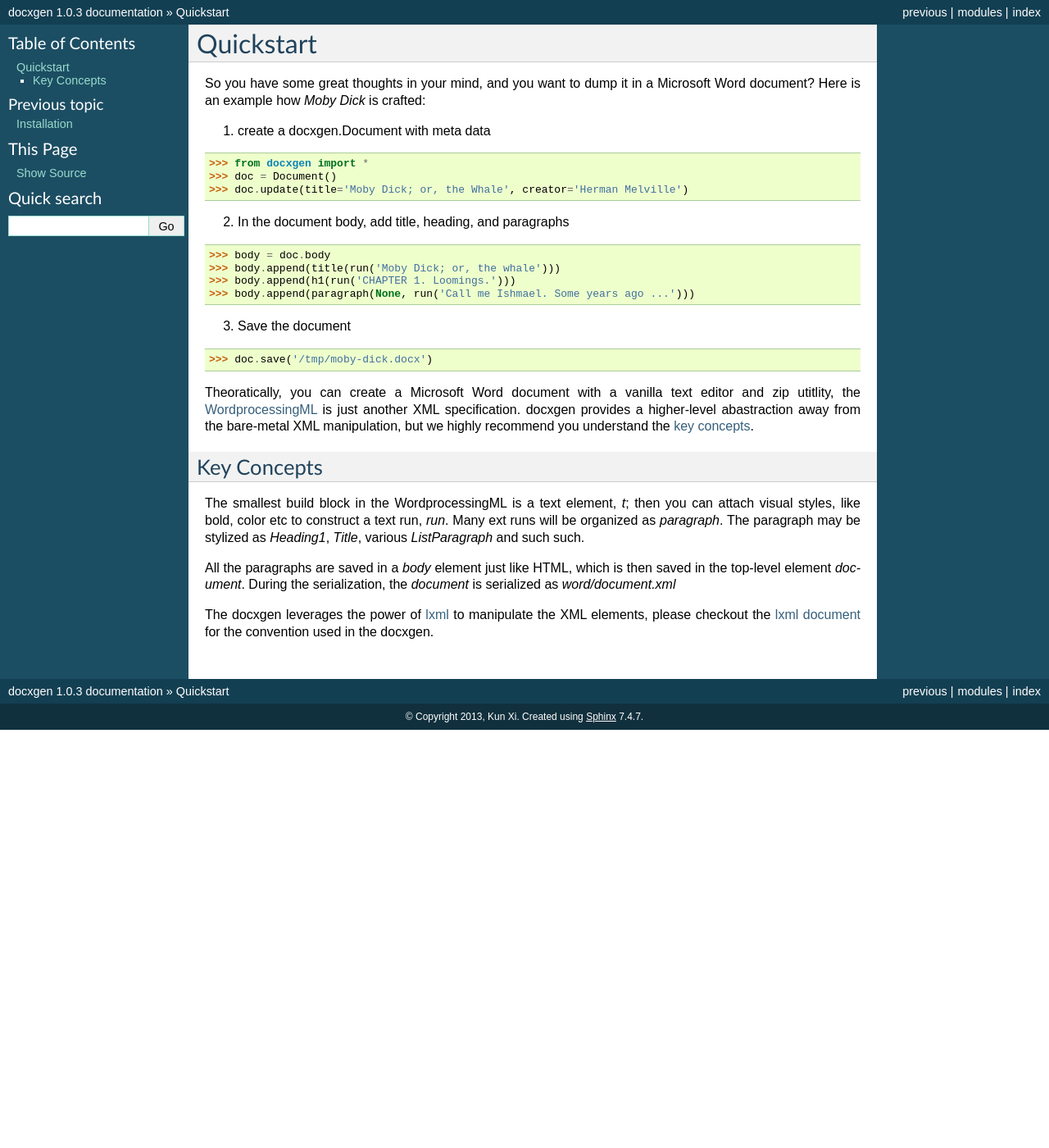
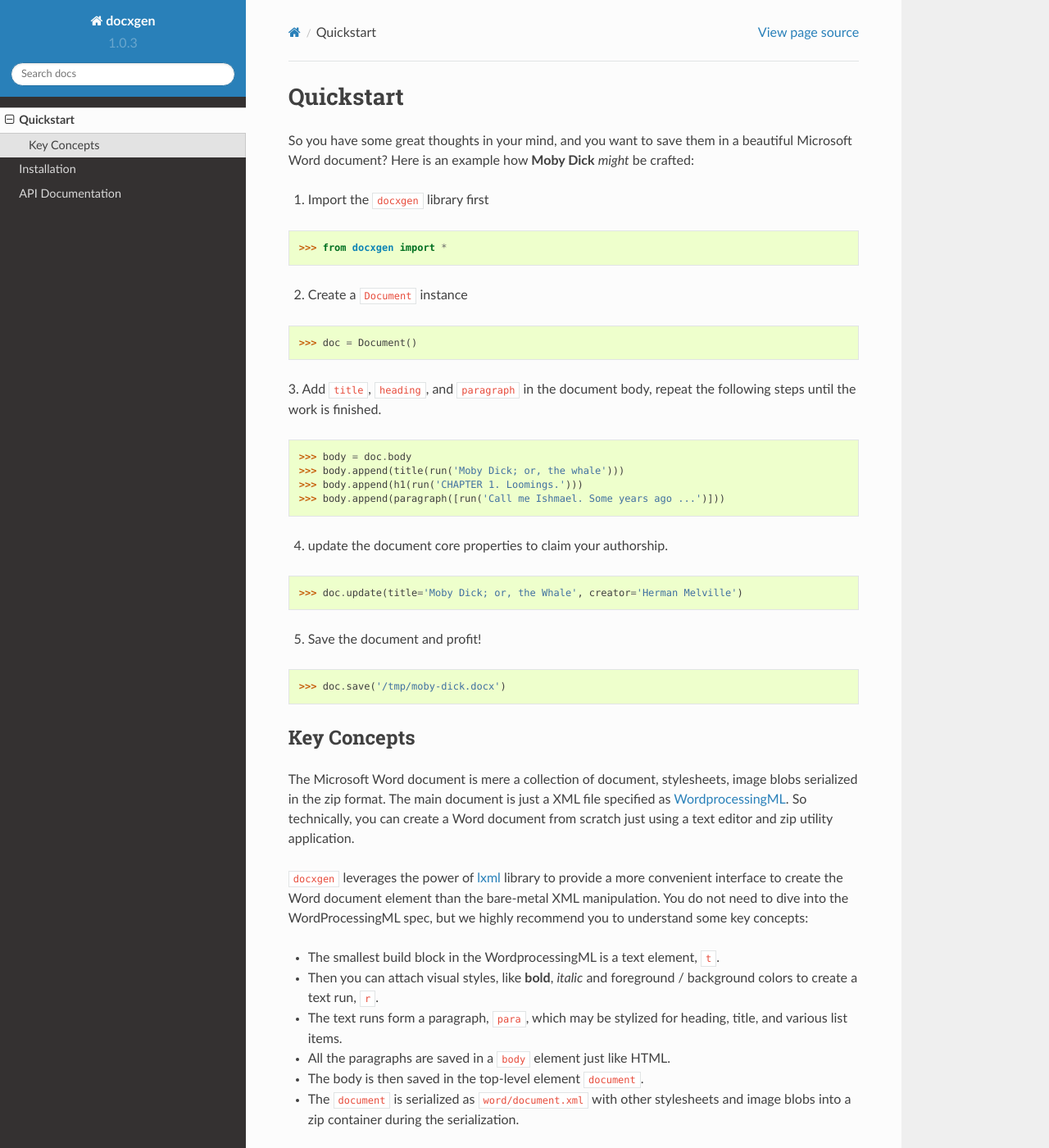
Before and after one commit to kunxi/docxgen, a Sphinx documentation site: the page built from docs/quickstart.txt, in a window 1280 px wide and 1400 px high. Shown: the whole window at 82% size. Built offline with Sphinx 7.4.7 and the Read the Docs theme 2.0.0, drawn with Linux system fonts in a browser that asks for light colours; pages that are not in the unit, such as notebooks, are missing from menus; some of the changed text lies outside the part shown.

Commit message:
Update the document, make the code pep8 compliant.

```diff
--- a/docs/conf.py
+++ b/docs/conf.py
@@ -25,7 +25,7 @@ import sys, os
 
 # Add any Sphinx extension module names here, as strings. They can be extensions
 # coming with Sphinx (named 'sphinx.ext.*') or your custom ones.
-extensions = ['sphinx.ext.autodoc', 'sphinx.ext.doctest']
+extensions = ['sphinx.ext.autodoc', 'sphinx.ext.intersphinx']
 
 # Add any paths that contain templates here, relative to this directory.
 templates_path = ['_templates']
@@ -91,7 +91,15 @@ pygments_style = 'sphinx'
 
 # The theme to use for HTML and HTML Help pages.  See the documentation for
 # a list of builtin themes.
-html_theme = 'default'
+# html_theme = 'default'
+import os
+on_rtd = os.environ.get('READTHEDOCS', None) == 'True'
+
+if not on_rtd:  # only import and set the theme if we're building docs locally
+    import sphinx_rtd_theme
+    html_theme = 'sphinx_rtd_theme'
+    html_theme_path = [sphinx_rtd_theme.get_html_theme_path()]
+
 
 # Theme options are theme-specific and customize the look and feel of a theme
 # further.  For a list of options available for each theme, see the
--- a/docs/quickstart.txt
+++ b/docs/quickstart.txt
@@ -1,53 +1,65 @@
-==========
+.. _quickstart:
+
 Quickstart
 ==========
 
-.. module:: docxgen
+So you have some great thoughts in your mind, and you want to save them in
+a beautiful Microsoft Word document? Here is an example how **Moby Dick**
+*might* be crafted:
 
-So you have some great thoughts in your mind, and you want to dump it in
-a Microsoft Word document? Here is an example how *Moby Dick* is crafted:
-
-1. create a docxgen.Document with meta data
+1. Import the ``docxgen`` library first
 
 >>> from docxgen import *
+
+2. Create a ``Document`` instance
+
 >>> doc = Document()
->>> doc.update(title='Moby Dick; or, the Whale', creator='Herman Melville')
 
-2. In the document body, add title, heading, and paragraphs
+3. Add ``title``, ``heading``, and ``paragraph`` in the document body, repeat
+the following steps until the work is finished.
 
 >>> body = doc.body
 >>> body.append(title(run('Moby Dick; or, the whale')))
 >>> body.append(h1(run('CHAPTER 1. Loomings.')))
->>> body.append(paragraph(None, run('Call me Ishmael. Some years ago ...')))
+>>> body.append(paragraph([run('Call me Ishmael. Some years ago ...')]))
 
-3. Save the document
+4. update the document core properties to claim your authorship.
+
+>>> doc.update(title='Moby Dick; or, the Whale', creator='Herman Melville')
+
+5. Save the document and profit!
 
 >>> doc.save('/tmp/moby-dick.docx')
 
-Theoratically, you can create a Microsoft Word document with a vanilla text
-editor and zip utitlity, the WordprocessingML_ is just another XML specification.
-docxgen provides a higher-level abastraction away from the bare-metal XML
-manipulation, but we highly recommend you understand the `key concepts`_.
+
+Key Concepts
+------------
+
+The Microsoft Word document is mere a collection of document, stylesheets,
+image blobs serialized in the zip format. The main document is just a
+XML file specified as WordprocessingML_. So technically, you can create a
+Word document from scratch just using a text editor and zip utility application.
+
+``docxgen`` leverages the power of lxml_ library to provide a more convenient
+interface to create the Word document element than the bare-metal XML
+manipulation. You do not need to dive into the WordProcessingML spec, but we
+highly recommend you to understand some key concepts:
+
+- The smallest build block in the WordprocessingML is a text element, ``t``.
+
+- Then you can attach visual styles, like **bold**, *italic* and foreground / background colors to create a text run, ``r``.
+
+- The text runs form a paragraph, ``para``, which may be stylized for heading, title, and various list items.
+
+- All the paragraphs are saved in a ``body`` element just like HTML.
+
+- The body is then saved in the top-level element ``document``.
+
+- The ``document`` is serialized as ``word/document.xml`` with other stylesheets and image blobs into  a zip container during the serialization.
+
+Please head over to the :ref:`api` for more information, also it is worthy checking out
+the `lxml document`_ for the convention used in the docxgen.
 
 .. _WordprocessingML: http://msdn.microsoft.com/en-us/library/office/aa212812(v=office.11).aspx
-
-
-.. _key concepts:
-Key Concepts
-============
-
-The smallest build block in the WordprocessingML is a text element, `t`;
-then you can attach visual styles, like bold, color etc to construct a
-text run, `run`. Many ext runs will be organized as `paragraph`. The
-paragraph may be stylized as *Heading1*, *Title*, various *ListParagraph*
-and such such.
-
-All the paragraphs are saved in a `body` element just like HTML, which is then
-saved in the top-level element `document`. During the serialization, the
-`document` is serialized as `word/document.xml`
-
-The docxgen leverages the power of lxml_ to manipulate the XML elements, please
-checkout the `lxml document`_ for the convention used in the docxgen.
-
 .. _lxml: http://lxml.de/
 .. _lxml document: http://lxml.de/index.html#documentation
```
Also changed, not shown: docs/api.txt (added, +70 -0 lines), docs/index.txt (+14 -23 lines), docs/installation.txt (+17 -18 lines), docxgen/__init__.py (+174 -100 lines), setup.py (+5 -5 lines), 1 other file.
